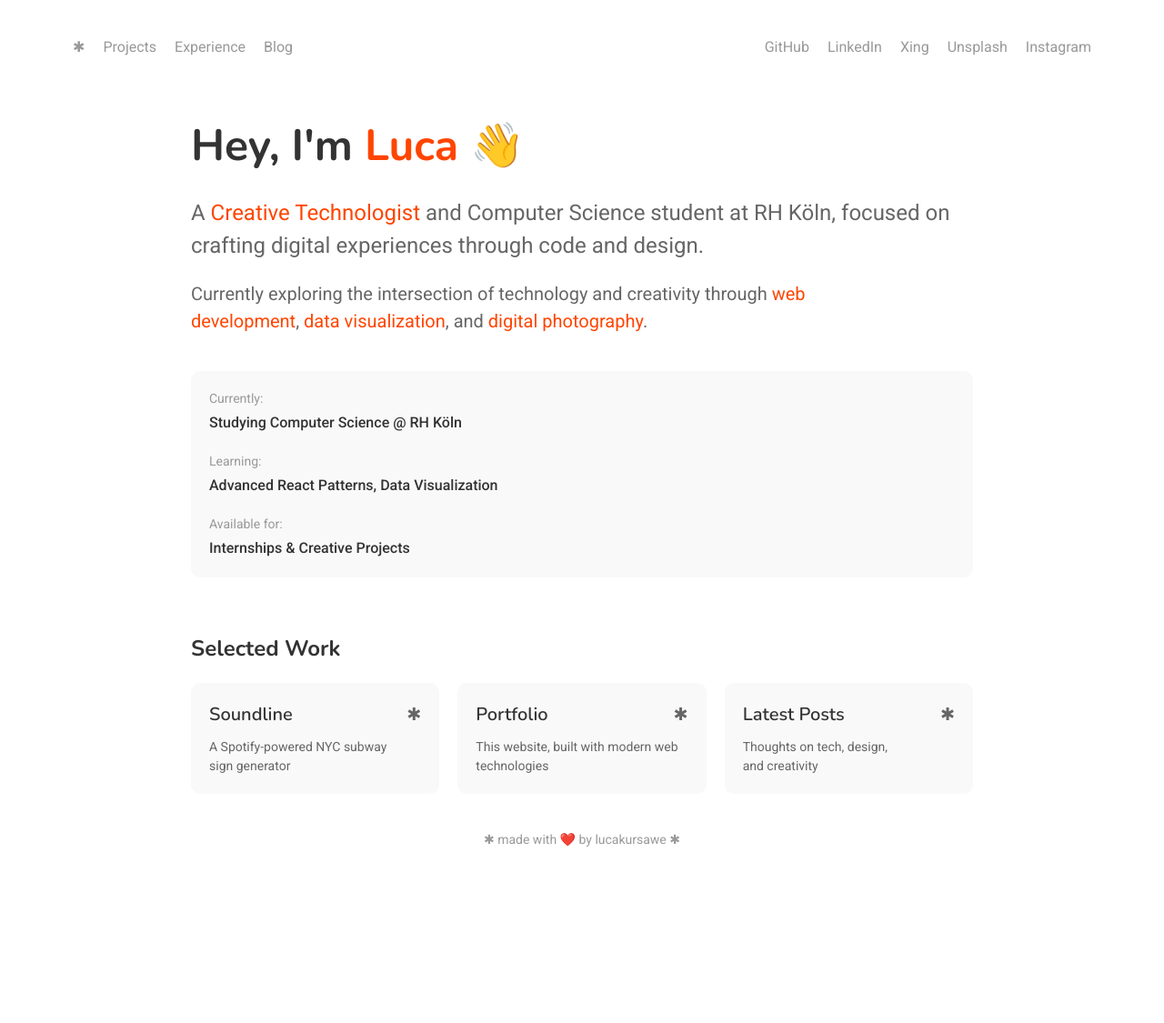
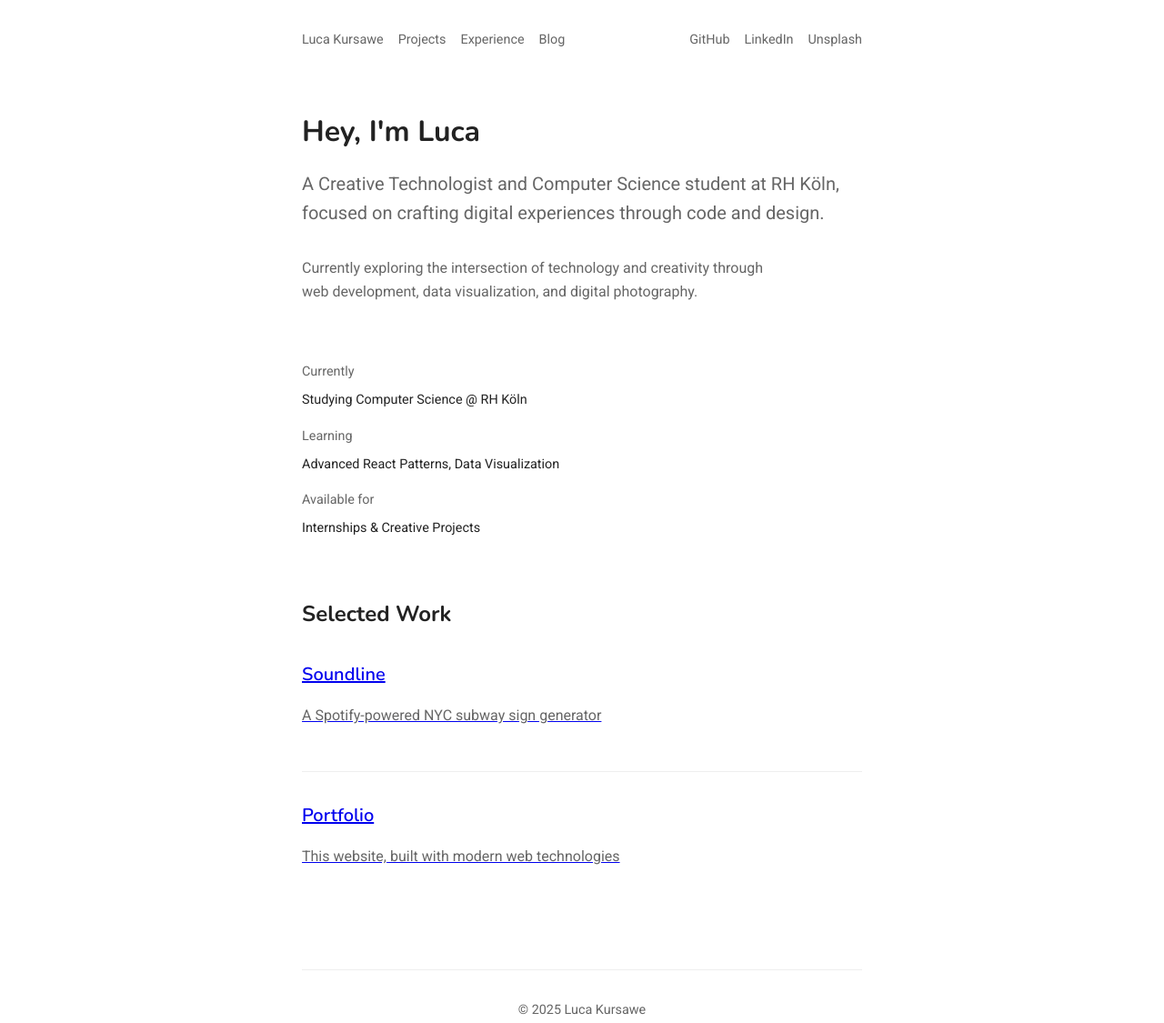
Before and after one commit to xyzluca/old-website, a website built with Vite: page index.html in a window 1280 px wide. Shown: the whole page at 91% size. Before the commit the page ends 974 px from the top, so only its background shows below. Built offline with nearby package versions, Linux system fonts and the light colour scheme.

Commit message:
Update design to Chester-inspired minimalist style

```diff
--- a/index.html
+++ b/index.html
@@ -8,7 +8,7 @@
     <meta charset="UTF-8" />
     <meta name="viewport" content="width=device-width, initial-scale=1.0" />
     <title>Luca Kursawe | Creative Technologist & CS Student</title>
-    <meta name="description" content="Creative Technologist and Computer Science student at RH Köln, specializing in web development, data visualization, and digital photography. Available for internships and creative projects." />
+    <meta name="description" content="Creative Technologist and Computer Science student at RH Köln, specializing in web development, data visualization, and digital photography." />
     <meta name="keywords" content="lucakursawe, Luca Kursawe, Creative Technologist, Computer Science, Web Development, Data Visualization, Digital Photography, RH Köln, Portfolio" />
     <meta name="author" content="Luca Kursawe" />
 
@@ -34,53 +34,44 @@
   </head>
   <body>
     <nav class="navbar">
-      <div class="burger-menu" id="burger-menu">
-        <div class="star">✱</div>
-      </div>
-      <div class="nav-links" id="nav-links">
-        <a href="/index.html" aria-label="Home">✱</a>
+      <div class="nav-links">
+        <a href="/index.html">Luca Kursawe</a>
         <a href="/projects.html">Projects</a>
         <a href="/experience.html">Experience</a>
         <a href="/blog.html">Blog</a>
       </div>
-      <div class="social-links" id="social-links">
+      <div class="social-links">
         <a href="https://github.com/xyzluca" target="_blank" rel="noopener noreferrer">GitHub</a>
         <a href="https://www.linkedin.com/in/lucakursawe" target="_blank" rel="noopener noreferrer">LinkedIn</a>
-        <a href="https://www.xing.com/profile/luca_kursawe" target="_blank" rel="noopener noreferrer">Xing</a>
         <a href="https://unsplash.com/@lucakursawe" target="_blank" rel="noopener noreferrer">Unsplash</a>
-        <a href="https://www.instagram.com/lucakursawe" target="_blank" rel="noopener noreferrer">Instagram</a>
       </div>
     </nav>
 
     <main class="container">
       <section class="intro">
-        <div class="intro-content">
-          <h1>
-            Hey, I'm <span class="highlight">Luca</span> <span class="emoji" role="img" aria-label="waving hand">👋</span>
-          </h1>
+        <h1>Hey, I'm Luca</h1>
         <p class="intro-text">
-            A <span class="highlight">Creative Technologist</span> and Computer Science student at RH Köln,
+          A Creative Technologist and Computer Science student at RH Köln,
           focused on crafting digital experiences through code and design.
         </p>
         <p class="intro-description">
           Currently exploring the intersection of technology and creativity through
-            <span class="highlight">web development</span>, <span class="highlight">data visualization</span>,
-            and <span class="highlight">digital photography</span>.
+          web development, data visualization, and digital photography.
         </p>
+      </section>
+
+      <section class="status">
+        <div class="status-item">
+          <div class="status-label">Currently</div>
+          <div class="status-value">Studying Computer Science @ RH Köln</div>
         </div>
-        <div class="status">
-          <p class="status-item">
-            <span class="status-label">Currently:</span>
-            <span class="status-value">Studying Computer Science @ RH Köln</span>
-          </p>
-          <p class="status-item">
-            <span class="status-label">Learning:</span>
-            <span class="status-value">Advanced React Patterns, Data Visualization</span>
-          </p>
-          <p class="status-item">
-            <span class="status-label">Available for:</span>
-            <span class="status-value">Internships & Creative Projects</span>
-          </p>
+        <div class="status-item">
+          <div class="status-label">Learning</div>
+          <div class="status-value">Advanced React Patterns, Data Visualization</div>
+        </div>
+        <div class="status-item">
+          <div class="status-label">Available for</div>
+          <div class="status-value">Internships & Creative Projects</div>
         </div>
       </section>
 
@@ -90,23 +81,14 @@
           <a href="/projects.html" class="work-item">
             <div class="work-header">
               <h3>Soundline</h3>
-              <span class="star" aria-hidden="true">✱</span>
             </div>
             <p class="work-description">A Spotify-powered NYC subway sign generator</p>
           </a>
           <a href="/projects.html" class="work-item">
             <div class="work-header">
               <h3>Portfolio</h3>
-              <span class="star" aria-hidden="true">✱</span>
             </div>
             <p class="work-description">This website, built with modern web technologies</p>
-          </a>
-          <a href="/blog.html" class="work-item">
-            <div class="work-header">
-              <h3>Latest Posts</h3>
-              <span class="star" aria-hidden="true">✱</span>
-            </div>
-            <p class="work-description">Thoughts on tech, design, and creativity</p>
           </a>
         </div>
       </section>
@@ -114,7 +96,7 @@
 
     <footer>
       <div class="footer-content">
-        <p class="footer-text">✱ made with ❤️ by lucakursawe ✱</p>
+        <p class="footer-text">© 2025 Luca Kursawe</p>
       </div>
     </footer>
     <script src="script.js"></script>
--- a/style.css
+++ b/style.css
@@ -15,12 +15,12 @@
 
 /* Global selection styling */
 ::selection {
-  background-color: orangered;
+  background-color: #000;
   color: white;
 }
 /* Firefox needs the -moz- prefix */
 ::-moz-selection {
-  background-color: orangered;
+  background-color: #000;
   color: white;
 }
 
@@ -31,7 +31,7 @@
 }
 
 body {
-  line-height: 1.5;
+  line-height: 1.6;
   -webkit-font-smoothing: antialiased;
 }
 
@@ -80,22 +80,18 @@ h6 {
 }
 
 :root {
-  --shadow-color: 0deg 0% 0%;
-  --shadow-elevation-low: 0.3px 0.5px 0.7px hsl(var(--shadow-color) / 0.1),
-    0.4px 0.8px 1px -1.2px hsl(var(--shadow-color) / 0.1),
-    1px 2px 2.5px -2.5px hsl(var(--shadow-color) / 0.1);
-  --shadow-elevation-medium: 0.3px 0.5px 0.7px hsl(var(--shadow-color) / 0.11),
-    0.8px 1.6px 2px -0.8px hsl(var(--shadow-color) / 0.11),
-    2.1px 4.1px 5.2px -1.7px hsl(var(--shadow-color) / 0.11),
-    5px 10px 12.6px -2.5px hsl(var(--shadow-color) / 0.11);
-  --gap: 20px;
-  --padding: 20px;
-  --padding-sm: 10px;
-  --margin: 20px;
-  --margin-sm: 10px;
-  --border-radius: 10px;
-  --font-family: "Roboto", sans-serif;
-  --font-family-heading: "Nunito", sans-serif;
+  --font-family: "Roboto", system-ui, -apple-system, sans-serif;
+  --font-family-heading: "Nunito", system-ui, -apple-system, sans-serif;
+  --max-width: 680px;
+  --spacing-xs: 0.5rem;
+  --spacing-sm: 1rem;
+  --spacing-md: 2rem;
+  --spacing-lg: 4rem;
+  --color-text: #222;
+  --color-text-light: #666;
+  --color-background: #fff;
+  --color-accent: #000;
+  --border-radius: 3px;
 }
 
 /* Base styles */
@@ -103,380 +99,226 @@ body {
   display: flex;
   flex-direction: column;
   min-height: 100vh;
-  max-width: 1200px;
+  max-width: var(--max-width);
   margin: 0 auto;
-  padding: var(--padding);
-  color: #333;
-  background-color: #fff;
+  padding: var(--spacing-md);
+  color: var(--color-text);
+  background-color: var(--color-background);
+  font-family: var(--font-family);
 }
 
 .navbar {
   display: flex;
-  flex-direction: row;
-  flex-wrap: wrap;
   justify-content: space-between;
-  padding: var(--padding);
-  margin-bottom: var(--margin);
-  border-radius: var(--border-radius);
-  font-family: var(--font-family);
+  align-items: center;
+  margin-bottom: var(--spacing-lg);
+  font-size: 0.9rem;
 }
 
 .nav-links {
   display: flex;
-  flex-direction: row;
-  flex-wrap: wrap;
-  gap: var(--gap);
+  gap: var(--spacing-sm);
 }
 
 .nav-links a,
 .social-links a {
   text-decoration: none;
-  color: #999;
-  border-radius: var(--border-radius);
-  transition: color 0.3s ease-in-out;
+  color: var(--color-text-light);
+  transition: color 0.2s ease;
 }
 
 .nav-links a:hover,
 .social-links a:hover {
-  color: orangered;
-  transition: color 0.3s ease-in-out;
+  color: var(--color-text);
 }
 
 .social-links {
   display: flex;
-  flex-direction: row;
-  flex-wrap: wrap;
-  gap: var(--gap);
+  gap: var(--spacing-sm);
 }
 
 .container {
-  display: flex;
-  flex-direction: column;
-  gap: calc(var(--gap) * 3);
-  max-width: 900px;
+  flex: 1;
+  max-width: 100%;
   margin: 0 auto;
-  padding: var(--padding);
 }
 
 .intro {
-  display: flex;
-  flex-direction: column;
-  gap: calc(var(--gap) * 2);
-}
-
-.intro-content {
-  display: flex;
-  flex-direction: column;
-  gap: var(--gap);
+  margin-bottom: var(--spacing-lg);
 }
 
 .intro h1 {
-  font-size: 3rem;
+  font-size: 2rem;
   font-weight: 700;
-  color: #333;
+  margin-bottom: var(--spacing-sm);
   font-family: var(--font-family-heading);
 }
 
 .intro-text {
-  font-size: 1.5rem;
-  color: #666;
-  font-family: var(--font-family);
-  max-width: 65ch;
+  font-size: 1.25rem;
+  color: var(--color-text-light);
+  margin-bottom: var(--spacing-md);
+  max-width: 60ch;
 }
 
 .intro-description {
-  font-size: 1.25rem;
-  color: #666;
-  font-family: var(--font-family);
-  max-width: 65ch;
+  color: var(--color-text-light);
+  margin-bottom: var(--spacing-md);
+  max-width: 60ch;
 }
 
 .status {
+  margin-bottom: var(--spacing-lg);
+  font-size: 0.9rem;
+}
+
+.status-item {
+  margin-bottom: var(--spacing-sm);
+}
+
+.status-label {
+  color: var(--color-text-light);
+  margin-bottom: var(--spacing-xs);
+}
+
+.status-value {
+  color: var(--color-text);
+}
+
+.featured-work h2,
+.experience-grid h2,
+.blog-grid h2 {
+  font-size: 1.5rem;
+  margin-bottom: var(--spacing-md);
+  font-family: var(--font-family-heading);
+}
+
+.work-grid,
+.experience-grid,
+.blog-grid {
+  display: grid;
+  gap: var(--spacing-md);
+}
+
+.work-item,
+.experience-item,
+.blog-item {
+  border-bottom: 1px solid #eee;
+  padding-bottom: var(--spacing-md);
+}
+
+.work-item:last-child,
+.experience-item:last-child,
+.blog-item:last-child {
+  border-bottom: none;
+}
+
+.work-header,
+.experience-header,
+.blog-header {
+  margin-bottom: var(--spacing-sm);
+}
+
+.work-header h3,
+.experience-header h3,
+.blog-header h3 {
+  font-size: 1.25rem;
+  font-weight: 600;
+  font-family: var(--font-family-heading);
+}
+
+.work-description,
+.experience-description,
+.blog-description {
+  color: var(--color-text-light);
+  margin-bottom: var(--spacing-sm);
+}
+
+.date {
+  font-size: 0.9rem;
+  color: var(--color-text-light);
+}
+
+.company {
+  font-weight: 500;
+  margin-bottom: var(--spacing-xs);
+}
+
+.work-tech {
   display: flex;
-  flex-direction: column;
-  gap: var(--gap);
-  padding: var(--padding);
-  background-color: #f9f9f9;
+  flex-wrap: wrap;
+  gap: var(--spacing-xs);
+  margin-top: var(--spacing-sm);
+}
+
+.tech-tag {
+  font-size: 0.8rem;
+  color: var(--color-text-light);
+  background-color: #f5f5f5;
+  padding: 0.2rem 0.5rem;
   border-radius: var(--border-radius);
 }
 
-.status-item {
-  display: flex;
-  flex-direction: column;
-  gap: 4px;
-}
-
-.status-label {
-  font-size: 0.875rem;
-  color: #999;
-  font-family: var(--font-family);
-}
-
-.status-value {
-  font-size: 1rem;
-  color: #333;
-  font-family: var(--font-family);
+.read-more {
+  color: var(--color-text);
+  text-decoration: none;
+  font-size: 0.9rem;
   font-weight: 500;
-}
-
-.featured-work {
-  display: flex;
-  flex-direction: column;
-  gap: var(--gap);
-}
-
-.featured-work h2 {
-  font-size: 1.5rem;
-  color: #333;
-  font-family: var(--font-family-heading);
-  font-weight: 700;
-}
-
-.work-grid {
-  display: grid;
-  grid-template-columns: repeat(auto-fit, minmax(250px, 1fr));
-  gap: var(--gap);
-}
-
-.work-item {
-  padding: var(--padding);
-  background-color: #f9f9f9;
-  border-radius: var(--border-radius);
-  text-decoration: none;
-  transition: transform 0.3s ease, background-color 0.3s ease;
-}
-
-.work-item:hover {
-  transform: translateY(-4px);
-  background-color: #f5f5f5;
-}
-
-.work-header {
-  display: flex;
-  justify-content: space-between;
-  align-items: center;
-  margin-bottom: var(--margin-sm);
-}
-
-.work-header h3 {
-  font-size: 1.25rem;
-  color: #333;
-  font-family: var(--font-family-heading);
-  font-weight: 600;
-}
-
-.work-description {
-  font-size: 0.875rem;
-  color: #666;
-  font-family: var(--font-family);
-}
-
-.highlight {
-  color: orangered;
-}
-
-.star {
-  font-size: 1.2rem;
-  color: #666;
-}
-
-footer {
-  margin-top: auto;
-  padding: var(--padding);
-  text-align: center;
-  font-family: var(--font-family);
-}
-
-.footer-text {
-  color: #999;
-  font-size: 0.875rem;
-}
-
-.burger-menu {
-  display: none;
-  padding: var(--padding);
-  transition: transform 0.3s;
-}
-
-@media screen and (max-width: 768px) {
-  .navbar {
-    flex-direction: column;
-    gap: var(--gap);
-    position: relative;
-  }
-
-  .burger-menu {
-    display: block;
-    position: absolute;
-    top: 5px;
-    left: 5px;
-  }
-
-  .burger-menu .star {
-    font-size: 1.5rem;
-    transform: rotate(0deg);
-    transition: transform 0.3s ease-out, color 0.3s ease-in-out;
-    cursor: pointer;
-  }
-
-  .burger-menu .star:hover {
-    color: orangered;
-  }
-
-  .burger-menu.active .star {
-    transform: rotate(180deg);
-  }
-
-  .nav-links,
-  .social-links {
-    display: none;
-    flex-direction: column;
-    align-items: center;
-    width: 100%;
-    gap: var(--gap);
-  }
-
-  .nav-links.active,
-  .social-links.active {
-    display: flex;
-    animation: fadeIn 0.5s ease;
-  }
-
-  .intro h1 {
-    font-size: 2rem;
-  }
-
-  .intro-text {
-    font-size: 1.25rem;
-  }
-
-  .intro-description {
-    font-size: 1rem;
-  }
-
-  .work-grid {
-    grid-template-columns: 1fr;
-  }
-}
-
-@keyframes fadeIn {
-  from {
-    opacity: 0;
-    transform: translateY(-10px);
-  }
-  to {
-    opacity: 1;
-    transform: translateY(0);
-  }
-}
-
-/* Experience page styles */
-.experience-grid {
-  display: flex;
-  flex-direction: column;
-  gap: var(--gap);
-}
-
-.experience-item {
-  padding: var(--padding);
-  background-color: #f9f9f9;
-  border-radius: var(--border-radius);
-}
-
-.experience-header {
-  display: flex;
-  justify-content: space-between;
-  align-items: center;
-  margin-bottom: var(--margin-sm);
-}
-
-.experience-header h3 {
-  font-size: 1.25rem;
-  color: #333;
-  font-family: var(--font-family-heading);
-  font-weight: 600;
-}
-
-.date {
-  font-size: 0.875rem;
-  color: #999;
-  font-family: var(--font-family);
-}
-
-.company {
-  font-size: 1rem;
-  color: orangered;
-  font-family: var(--font-family);
-  margin-bottom: var(--margin-sm);
-}
-
-.experience-description {
-  font-size: 0.875rem;
-  color: #666;
-  font-family: var(--font-family);
-}
-
-/* Blog page styles */
-.blog-grid {
-  display: flex;
-  flex-direction: column;
-  gap: var(--gap);
-}
-
-.blog-item {
-  padding: var(--padding);
-  background-color: #f9f9f9;
-  border-radius: var(--border-radius);
-}
-
-.blog-header {
-  display: flex;
-  justify-content: space-between;
-  align-items: center;
-  margin-bottom: var(--margin-sm);
-}
-
-.blog-header h3 {
-  font-size: 1.25rem;
-  color: #333;
-  font-family: var(--font-family-heading);
-  font-weight: 600;
-}
-
-.blog-description {
-  font-size: 0.875rem;
-  color: #666;
-  font-family: var(--font-family);
-  margin-bottom: var(--margin);
-}
-
-.read-more {
-  display: inline-flex;
-  align-items: center;
-  gap: 0.5rem;
-  color: orangered;
-  text-decoration: none;
-  font-size: 0.875rem;
-  font-family: var(--font-family);
 }
 
 .read-more:hover {
   text-decoration: underline;
 }
 
-/* Project page additions */
-.work-tech {
-  display: flex;
-  flex-wrap: wrap;
-  gap: 0.5rem;
-  margin-top: var(--margin);
+footer {
+  margin-top: var(--spacing-lg);
+  padding-top: var(--spacing-md);
+  border-top: 1px solid #eee;
+  text-align: center;
+  font-size: 0.9rem;
+  color: var(--color-text-light);
 }
 
-.tech-tag {
-  font-size: 0.75rem;
-  color: #666;
-  background-color: #eee;
-  padding: 0.25rem 0.5rem;
-  border-radius: 4px;
-  font-family: var(--font-family);
+.burger-menu {
+  display: none;
 }
+
+@media screen and (max-width: 768px) {
+  :root {
+    --spacing-md: 1.5rem;
+    --spacing-lg: 3rem;
+  }
+
+  .burger-menu {
+    display: block;
+    cursor: pointer;
+  }
+
+  .nav-links,
+  .social-links {
+    display: none;
+    width: 100%;
+  }
+
+  .nav-links.active,
+  .social-links.active {
+    display: flex;
+    flex-direction: column;
+    align-items: flex-start;
+    gap: var(--spacing-sm);
+  }
+
+  .navbar {
+    flex-direction: column;
+    align-items: flex-start;
+    gap: var(--spacing-sm);
+  }
+
+  .intro h1 {
+    font-size: 1.75rem;
+  }
+
+  .intro-text {
+    font-size: 1.1rem;
+  }
+}
```
Also changed, not shown: blog.html (+10 -17 lines), experience.html (+8 -15 lines), projects.html (+8 -17 lines). Lines whose indentation alone changed are shown as unchanged.
